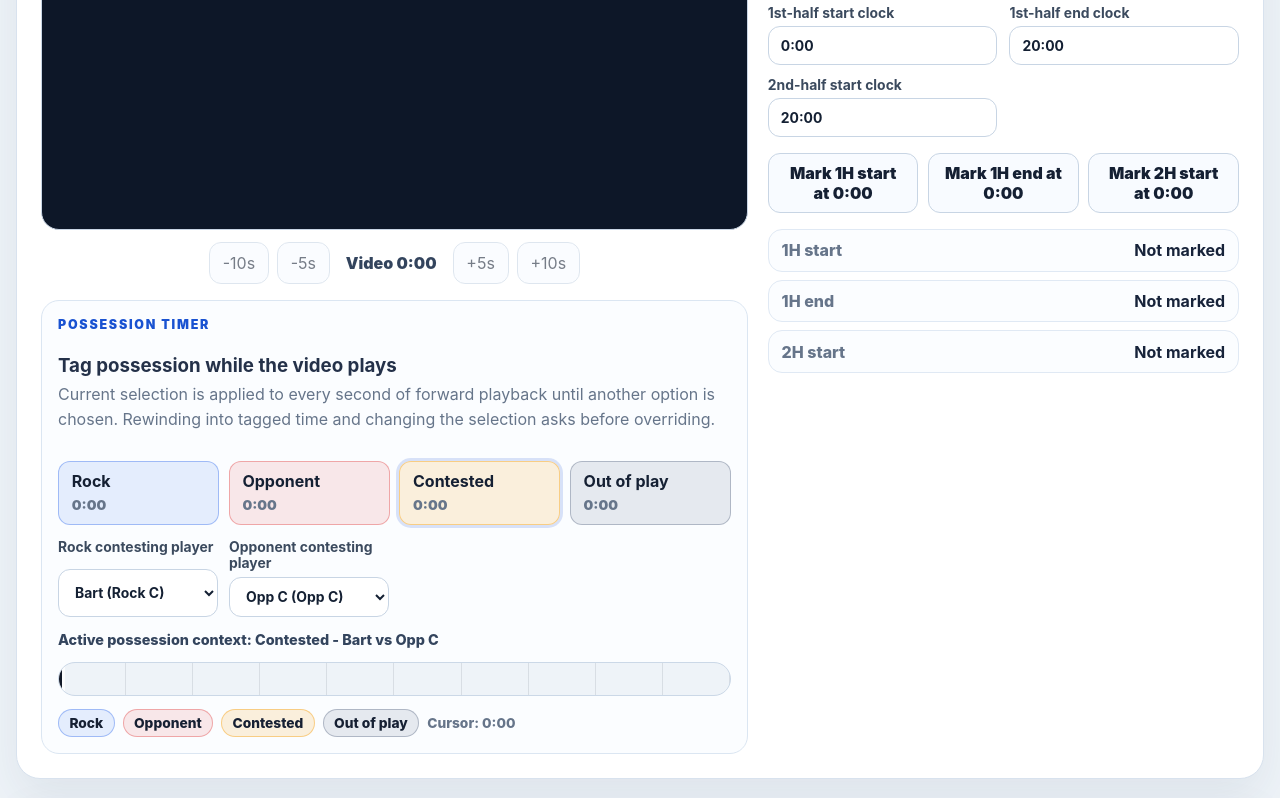
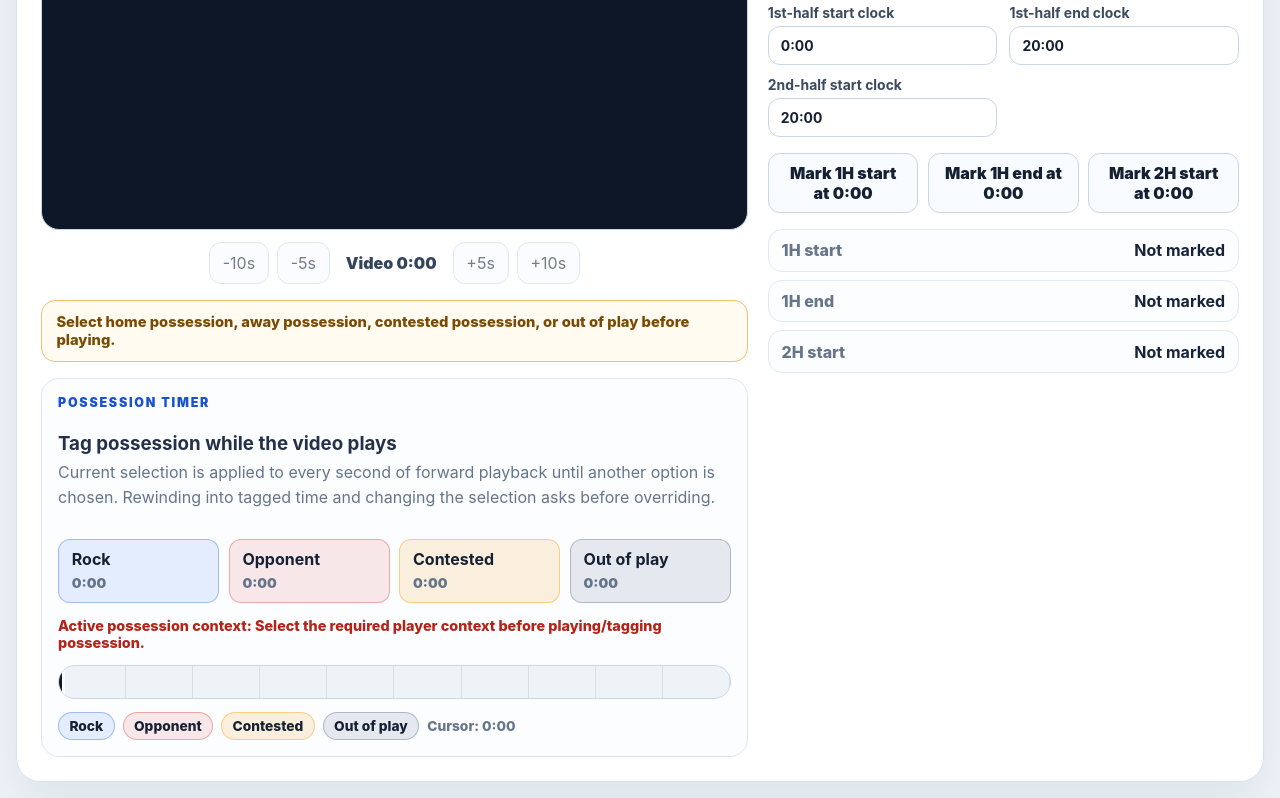
Before and after one commit to stawickibart/ps-stats, a React (Vite) app: page / in a window 1280 px wide. Shown: the part 769-1567 px from the top of the page. Built offline with nearby package versions, Linux system fonts and the light colour scheme.

Commit message:
Gate playback on time tracking state
Co-authored-by: stawickibart <stawickibart@users.noreply.github.com>

```diff
--- a/src/App.tsx
+++ b/src/App.tsx
@@ -43,7 +43,7 @@ type MatchState = {
   video: VideoSyncState;
   statDefinitions: StatDefinition[];
   plays: PlayDefinition[];
-  activePossession: PossessionOwner;
+  activePossession: ActivePossession;
   possessionSelection: PossessionSelection;
   possessionSegments: PossessionSegment[];
   knowledgeBase: KnowledgeBase;
@@ -55,6 +55,7 @@ const STORAGE_KEY = "power-soccer-stat-rater-v1";
 type AppPage = "tracker" | "settings" | "knowledge";
 type StatTotals = Record<string, number>;
 type NoticeTone = "info" | "warning" | "error" | "success";
+type ActivePossession = PossessionOwner | "unset";
 
 type AppNotice = {
   id: string;
@@ -150,15 +151,12 @@ const emptyKnowledgeBase: KnowledgeBase = {
   games: [],
 };
 
-function defaultPossessionSelection(players: PlayerSlot[]): PossessionSelection {
-  const homePlayer = players.find((player) => player.team === "home") ?? players[0];
-  const awayPlayer = players.find((player) => player.team === "away") ?? players.find((player) => player.id !== homePlayer?.id);
-
+function defaultPossessionSelection(_players: PlayerSlot[]): PossessionSelection {
   return {
-    homePlayerId: homePlayer?.id ?? "",
-    awayPlayerId: awayPlayer?.id ?? "",
-    contestedPlayerOneId: homePlayer?.id ?? "",
-    contestedPlayerTwoId: awayPlayer?.id ?? "",
+    homePlayerId: "",
+    awayPlayerId: "",
+    contestedPlayerOneId: "",
+    contestedPlayerTwoId: "",
   };
 }
 
@@ -175,7 +173,7 @@ const initialState: MatchState = {
   video: DEFAULT_VIDEO_SYNC,
   statDefinitions: STAT_DEFINITIONS,
   plays: DEFAULT_PLAYS,
-  activePossession: "contested",
+  activePossession: "unset",
   possessionSelection: defaultPossessionSelection(DEFAULT_PLAYERS),
   possessionSegments: [],
   knowledgeBase: emptyKnowledgeBase,
@@ -244,8 +242,8 @@ function normalizePossessionSelection(selection: PossessionSelection | undefined
   };
 }
 
-function selectedPossessionPlayerIds(owner: PossessionOwner, selection: PossessionSelection) {
-  if (owner === "out") {
+function selectedPossessionPlayerIds(owner: ActivePossession, selection: PossessionSelection) {
+  if (owner === "out" || owner === "unset") {
     return [];
   }
 
@@ -260,16 +258,20 @@ function selectedPossessionPlayerIds(owner: PossessionOwner, selection: Possessi
   return [selection.contestedPlayerOneId, selection.contestedPlayerTwoId].filter(Boolean);
 }
 
-function participantKey(owner: PossessionOwner, selection: PossessionSelection) {
+function participantKey(owner: ActivePossession, selection: PossessionSelection) {
   const ids = selectedPossessionPlayerIds(owner, selection);
   return owner === "contested" ? ids.slice().sort().join("|") : ids.join("|");
 }
 
 function resolvePossessionParticipants(
-  owner: PossessionOwner,
+  owner: ActivePossession,
   selection: PossessionSelection,
   players: PlayerSlot[],
 ) {
+  if (owner === "unset") {
+    return undefined;
+  }
+
   if (owner === "out") {
     return {
       ids: [],
@@ -867,7 +869,7 @@ function readStoredState(): MatchState {
       nextStatValue: parsed.nextStatValue ?? "",
       statDefinitions: normalizeStats(parsed.statDefinitions),
       plays: normalizePlays(parsed.plays),
-      activePossession: parsed.activePossession ?? "contested",
+      activePossession: parsed.activePossession ?? "unset",
       possessionSelection: normalizePossessionSelection(parsed.possessionSelection, players),
       possessionSegments: normalizePossessionSegments(parsed.possessionSegments),
       knowledgeBase: normalizeKnowledgeBase(parsed.knowledgeBase),
@@ -891,6 +893,7 @@ function App() {
   const [selectedPlayId, setSelectedPlayId] = useState(DEFAULT_PLAYS[0].id);
   const [currentVideoSeconds, setCurrentVideoSeconds] = useState(0);
   const [currentVideoDuration, setCurrentVideoDuration] = useState(0);
+  const [eventRequiredAfterPause, setEventRequiredAfterPause] = useState(false);
   const previousPossessionVideoSeconds = useRef(0);
 
   const onVideoTimeChange = useCallback((seconds: number) => {
@@ -965,6 +968,28 @@ function App() {
     match.possessionSelection.contestedPlayerTwoId,
   ]);
 
+  const activePossessionParticipants = useMemo(
+    () => resolvePossessionParticipants(match.activePossession, match.possessionSelection, match.players),
+    [match.activePossession, match.players, match.possessionSelection],
+  );
+
+  const playbackBlockReason = useMemo(() => {
+    if (eventRequiredAfterPause) {
+      return "Log at least one stat, play, set-piece, or note event before resuming after a pause.";
+    }
+    if (match.activePossession === "unset") {
+      return "Select home possession, away possession, contested possession, or out of play before playing.";
+    }
+    if (!activePossessionParticipants) {
+      return match.activePossession === "contested"
+        ? "Select one home player and one away player for contested possession before playing."
+        : "Select the player in possession before playing.";
+    }
+    return "";
+  }, [activePossessionParticipants, eventRequiredAfterPause, match.activePossession]);
+
+  const canPlayVideo = playbackBlockReason === "";
+
   useEffect(() => {
     window.localStorage.setItem(STORAGE_KEY, JSON.stringify(match));
   }, [match]);
@@ -997,6 +1022,9 @@ function App() {
     setMatch((current) => ({
       ...current,
       possessionSegments: (() => {
+        if (current.activePossession === "unset") {
+          return current.possessionSegments;
+        }
         const participants = resolvePossessionParticipants(
           current.activePossession,
           current.possessionSelection,
@@ -1179,6 +1207,7 @@ function App() {
   };
 
   const addEvent = (event: Omit<StatEvent, "id" | "bucket" | "minute" | "note" | "recordedAt">) => {
+    setEventRequiredAfterPause(false);
     setMatch((current) => ({
       ...current,
       note: "",
@@ -1273,13 +1302,12 @@ function App() {
     const participants = resolvePossessionParticipants(owner, match.possessionSelection, match.players);
     if (!participants) {
       notify(
-        "error",
-        "Missing possession player",
+        "warning",
+        "Complete possession details",
         owner === "contested"
           ? "Select two different players contesting possession before tracking contested possession."
           : "Select the player in possession before tracking possession.",
       );
-      return;
     }
 
     const willOverrideFuture = match.possessionSegments.some(
@@ -1341,6 +1369,25 @@ function App() {
     previousPossessionVideoSeconds.current = currentVideoSeconds;
   };
 
+  const handleVideoPause = () => {
+    setEventRequiredAfterPause(true);
+    setMatch((current) => ({
+      ...current,
+      activePossession: "unset",
+      possessionSelection: defaultPossessionSelection(current.players),
+    }));
+    previousPossessionVideoSeconds.current = currentVideoSeconds;
+    notify(
+      "warning",
+      "Video paused",
+      "Time-tracking selections were cleared. Log at least one event and choose the next time-tracking state before resuming.",
+    );
+  };
+
+  const handlePlaybackBlocked = () => {
+    notify("error", "Playback blocked", playbackBlockReason || "Complete the required rating fields before playing.");
+  };
+
   const loadVideo = () => {
     const videoId = parseYouTubeVideoId(match.video.videoUrl);
     if (!videoId) {
@@ -1349,6 +1396,7 @@ function App() {
     }
     updateVideo({ videoId });
     setCurrentVideoSeconds(0);
+    setEventRequiredAfterPause(false);
     previousPossessionVideoSeconds.current = 0;
     notify("success", "Video loaded", "Video sync is ready. Confirm the half and boundary anchors before rating.");
   };
@@ -1406,6 +1454,7 @@ function App() {
     setSelectedPlayId(DEFAULT_PLAYS[0].id);
     setCurrentVideoSeconds(0);
     setCurrentVideoDuration(0);
+    setEventRequiredAfterPause(false);
     previousPossessionVideoSeconds.current = 0;
   };
 
@@ -1617,9 +1666,17 @@ function App() {
             <YouTubeVideoPlayer
               videoId={match.video.videoId}
               currentVideoSeconds={currentVideoSeconds}
+              canPlay={canPlayVideo}
               onTimeChange={onVideoTimeChange}
               onDurationChange={onVideoDurationChange}
+              onPlaybackBlocked={handlePlaybackBlocked}
+              onUserPause={handleVideoPause}
             />
+            {playbackBlockReason ? (
+              <p className="playback-gate-message">{playbackBlockReason}</p>
+            ) : (
+              <p className="playback-gate-message ready">Ready to play with current time-tracking state.</p>
+            )}
             <PossessionTracker
               activePossession={match.activePossession}
               currentVideoSeconds={currentVideoSeconds}
@@ -2130,7 +2187,7 @@ function NoticeCenter({ notices, onDismiss }: NoticeCenterProps) {
 }
 
 type PossessionTrackerProps = {
-  activePossession: PossessionOwner;
+  activePossession: ActivePossession;
   currentVideoSeconds: number;
   durationSeconds: number;
   homeTeam: string;
@@ -2142,7 +2199,7 @@ type PossessionTrackerProps = {
   onSelectionChange: (patch: Partial<PossessionSelection>) => void;
 };
 
-function possessionLabel(owner: PossessionOwner, homeTeam: string, awayTeam: string) {
+function possessionLabel(owner: ActivePossession, homeTeam: string, awayTeam: string) {
   if (owner === "home") {
     return homeTeam;
   }
@@ -2151,6 +2208,9 @@ function possessionLabel(owner: PossessionOwner, homeTeam: string, awayTeam: str
   }
   if (owner === "out") {
     return "Out of play";
+  }
+  if (owner === "unset") {
+    return "No selection";
   }
   return "Contested";
 }
@@ -2211,7 +2271,7 @@ function PossessionTracker({
           </button>
         ))}
       </div>
-      {activePossession !== "out" ? (
+      {activePossession !== "out" && activePossession !== "unset" ? (
         <div className="possession-player-grid">
           {activePossession === "home" ? (
             <label>
--- a/src/styles.css
+++ b/src/styles.css
@@ -396,6 +396,23 @@ td:first-child {
   color: #33445d;
   font-weight: 900;
   padding: 0 0.5rem;
+}
+
+.playback-gate-message {
+  margin: 0;
+  padding: 0.75rem 0.9rem;
+  border: 1px solid #f4bf70;
+  border-radius: 14px;
+  background: #fffbf0;
+  color: #7a4a04;
+  font-size: 0.92rem;
+  font-weight: 800;
+}
+
+.playback-gate-message.ready {
+  border-color: #92d9ad;
+  background: #f2fff6;
+  color: #116234;
 }
 
 .possession-panel {
```
Also changed, not shown: src/YouTubeVideoPlayer.tsx (+43 -0 lines), 1 other file (tests, documents, lock files or other folders).
